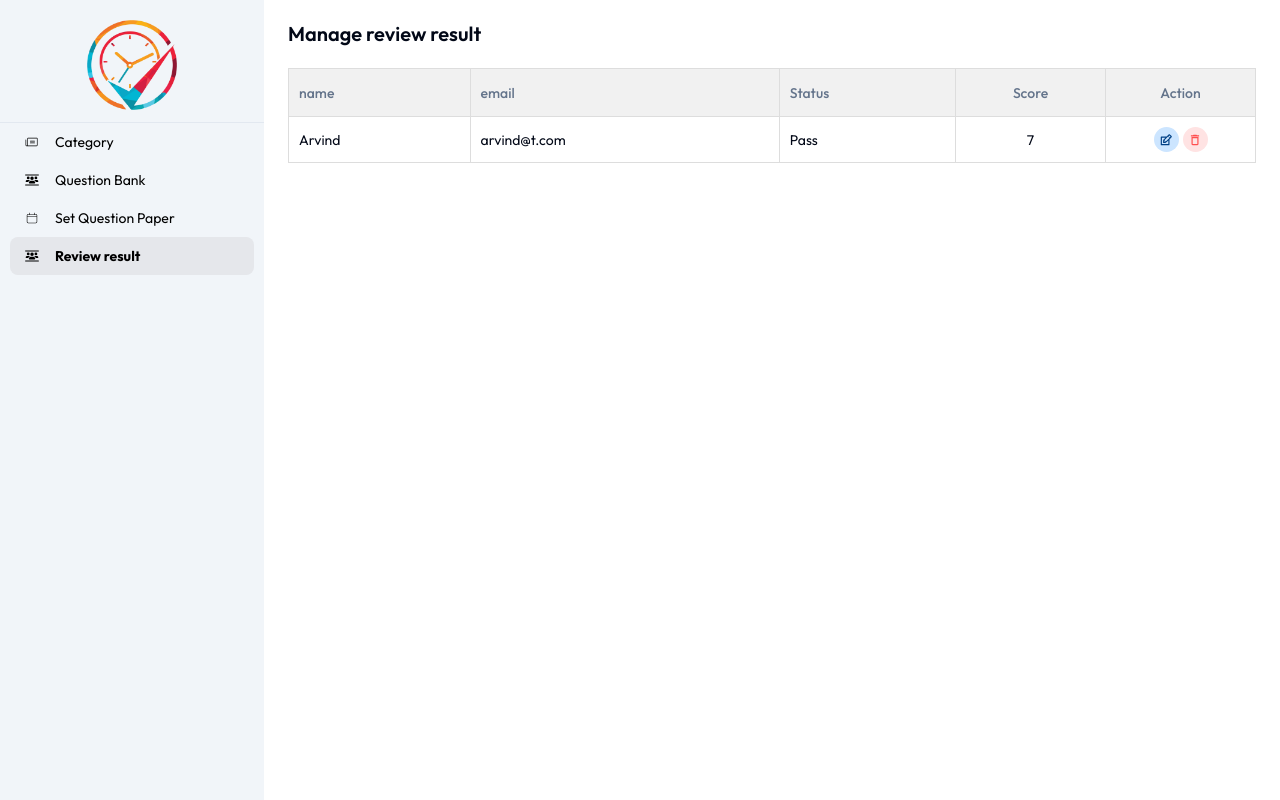
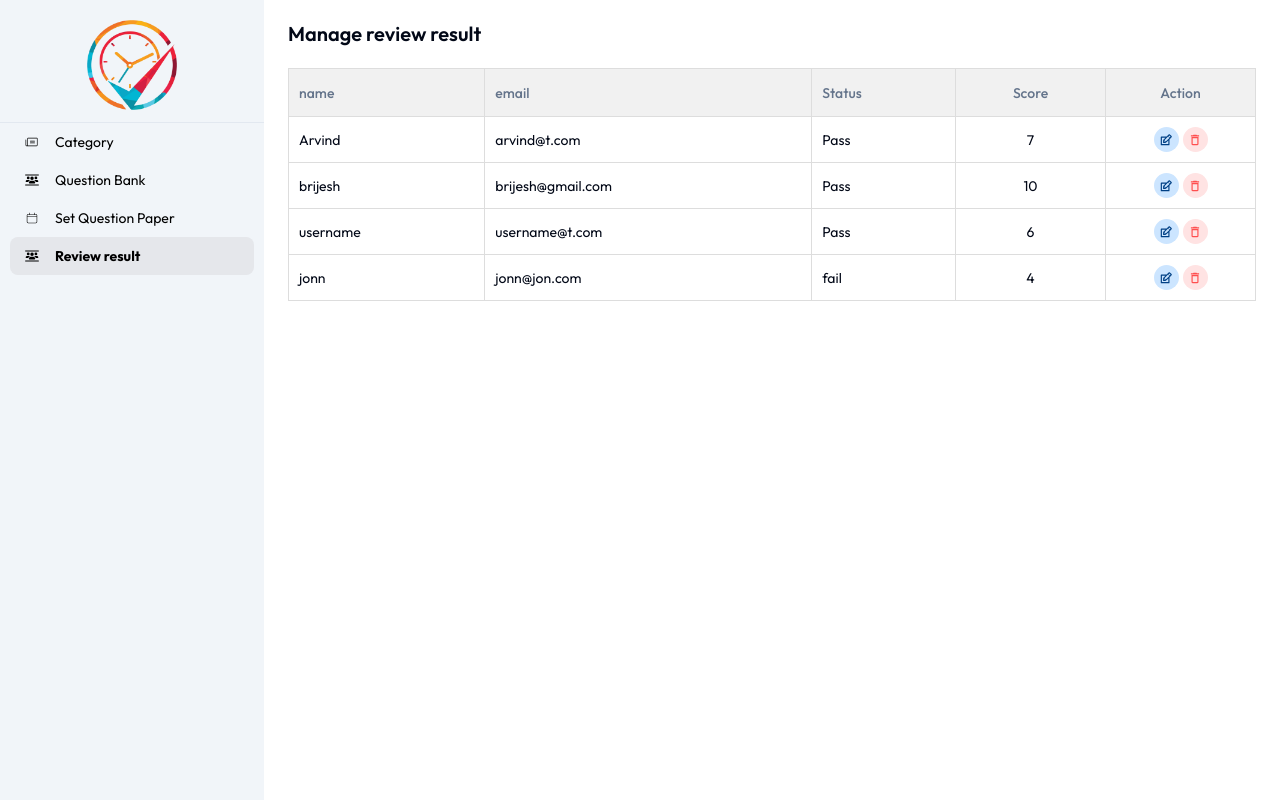
Before and after one commit to w3villa-suraj-bisht/test-event-management-FE, a Next.js app: page /review-result in a window 1280 px wide. Built offline with nearby package versions, Linux system fonts and the light colour scheme.

Commit message:
show result on admin

```diff
--- a/src/app/(home)/(admin)/review-result/page.tsx
+++ b/src/app/(home)/(admin)/review-result/page.tsx
@@ -48,6 +48,54 @@ const ReviewResult = () => {
                                         </div>
                                     </TableCell>
                                 </TableRow>
+                                <TableRow >
+                                    <TableCell>brijesh</TableCell>
+                                    <TableCell>brijesh@gmail.com</TableCell>
+                                    <TableCell>Pass</TableCell>
+                                    <TableCell className="text-center">10</TableCell>
+                                    <TableCell className="text-center">
+                                        <div className="flex items-center justify-center gap-1">
+                                            <Link className="btnLink_edit" href={""}  >
+                                                <TiEdit />
+                                            </Link>
+                                            <Link className="btnLink_delete" href={""} >
+                                                <MdOutlineDeleteOutline />
+                                            </Link>
+                                        </div>
+                                    </TableCell>
+                                </TableRow>
+                                <TableRow >
+                                    <TableCell>username</TableCell>
+                                    <TableCell>username@t.com</TableCell>
+                                    <TableCell>Pass</TableCell>
+                                    <TableCell className="text-center">6</TableCell>
+                                    <TableCell className="text-center">
+                                        <div className="flex items-center justify-center gap-1">
+                                            <Link className="btnLink_edit" href={""}  >
+                                                <TiEdit />
+                                            </Link>
+                                            <Link className="btnLink_delete" href={""} >
+                                                <MdOutlineDeleteOutline />
+                                            </Link>
+                                        </div>
+                                    </TableCell>
+                                </TableRow>
+                                <TableRow >
+                                    <TableCell>jonn</TableCell>
+                                    <TableCell>jonn@jon.com</TableCell>
+                                    <TableCell>fail</TableCell>
+                                    <TableCell className="text-center">4</TableCell>
+                                    <TableCell className="text-center">
+                                        <div className="flex items-center justify-center gap-1">
+                                            <Link className="btnLink_edit" href={""}  >
+                                                <TiEdit />
+                                            </Link>
+                                            <Link className="btnLink_delete" href={""} >
+                                                <MdOutlineDeleteOutline />
+                                            </Link>
+                                        </div>
+                                    </TableCell>
+                                </TableRow>
                             </TableBody>
                         </Table>
                     </div>
--- a/src/utils/api/endPoints/userScore.ts
+++ b/src/utils/api/endPoints/userScore.ts
@@ -18,3 +18,12 @@ export const score = async (data: Partial<any>): Promise<any> => {
       throw error;
     }
   };
+
+  export const getUserDetails = async (questionPaperId: Partial<any>): Promise<any> => {
+    try {
+      const response = await apiClient.get(`users/attemptedPapers`);
+      return response.data;
+    } catch (error) {
+      throw error;
+    }
+  };
```
